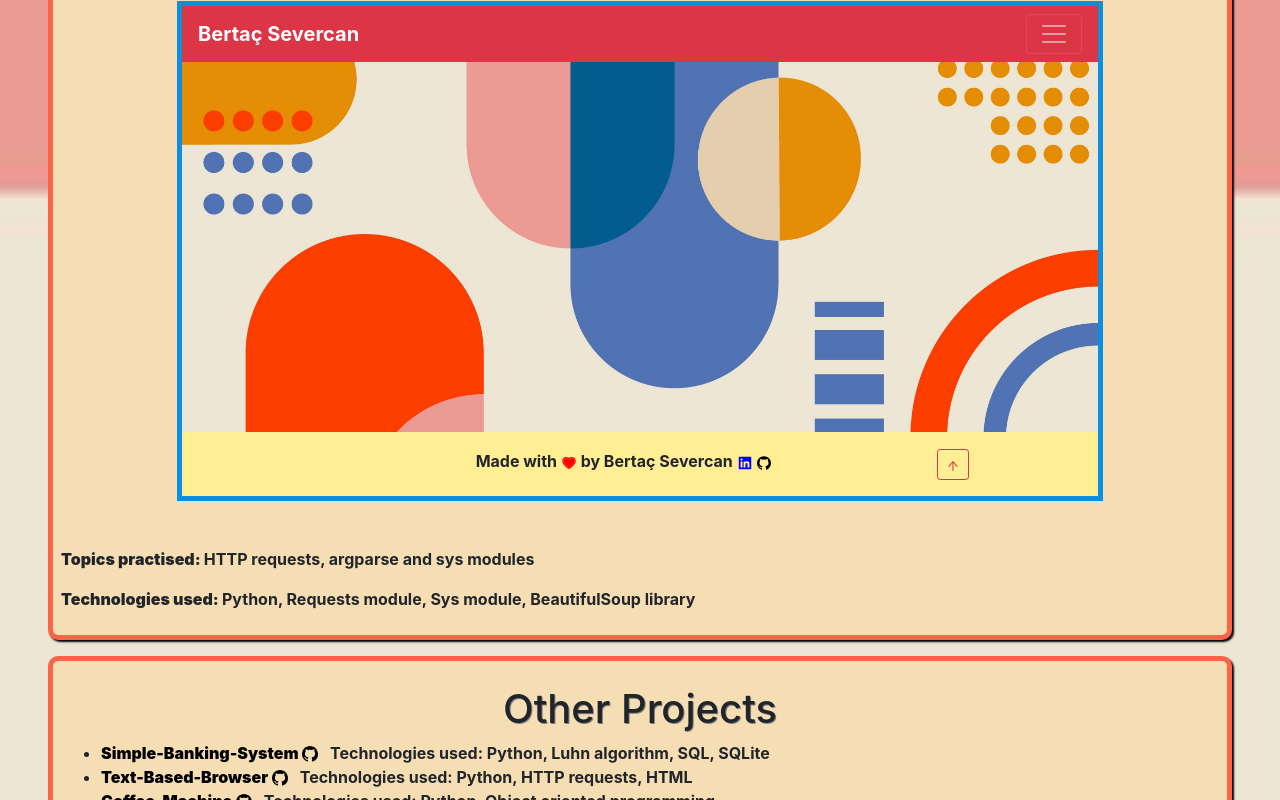
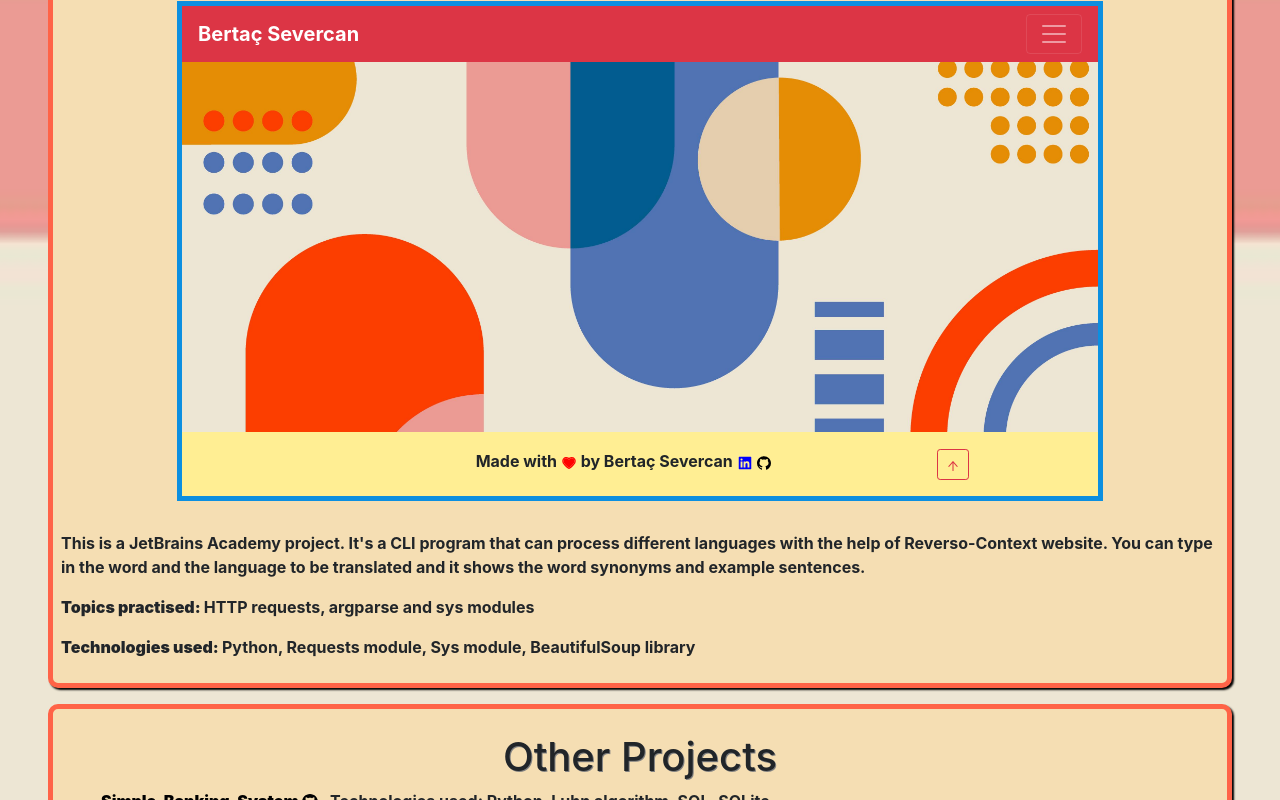
Before and after one commit to bertacsevercan/my-portfolio, a React (Create React App) app: page /projects in a window 1280 px wide. Shown: the part 11200-12000 px from the top of the page. Built offline with nearby package versions, Linux system fonts and the light colour scheme.

Commit message:
add translation

```diff
--- a/src/containers/Projects/index.jsx
+++ b/src/containers/Projects/index.jsx
@@ -38,6 +38,7 @@ const Projects = () => {
     t("projects.texts.text10"),
     t("projects.texts.text11"),
     t("projects.texts.text12"),
+    t("projects.texts.text13"),
   ];
 
   const repoList = [
--- a/src/locales/en/translation.json
+++ b/src/locales/en/translation.json
@@ -47,7 +47,8 @@
       "text9": "This is a JetBrains Academy project and it's a 2-player game of tic tac toe.",
       "text10": "This is a JetBrains Academy project and it's a game of rock paper scissors.",
       "text11": "This is a JetBrains Academy project and In this project, I have created a smart calculator which the user can do basic operations with an order of precedence. It's also smart enough to remember previous calculations.",
-      "text12": "This is a JetBrains Academy project which you can play a game of tic-tac-toe against different levels of AI, such as easy, medium and hard. It's also two-player and AIs can play with each other."
+      "text12": "This is a JetBrains Academy project which you can play a game of tic-tac-toe against different levels of AI, such as easy, medium and hard. It's also two-player and AIs can play with each other.",
+      "text13": "This is a JetBrains Academy project. It's a CLI program that can process different languages with the help of Reverso-Context website. You can type in the word and the language to be translated and it shows the word synonyms and example sentences."
     },
     "links": {
       "link0": "Github repository",
```
